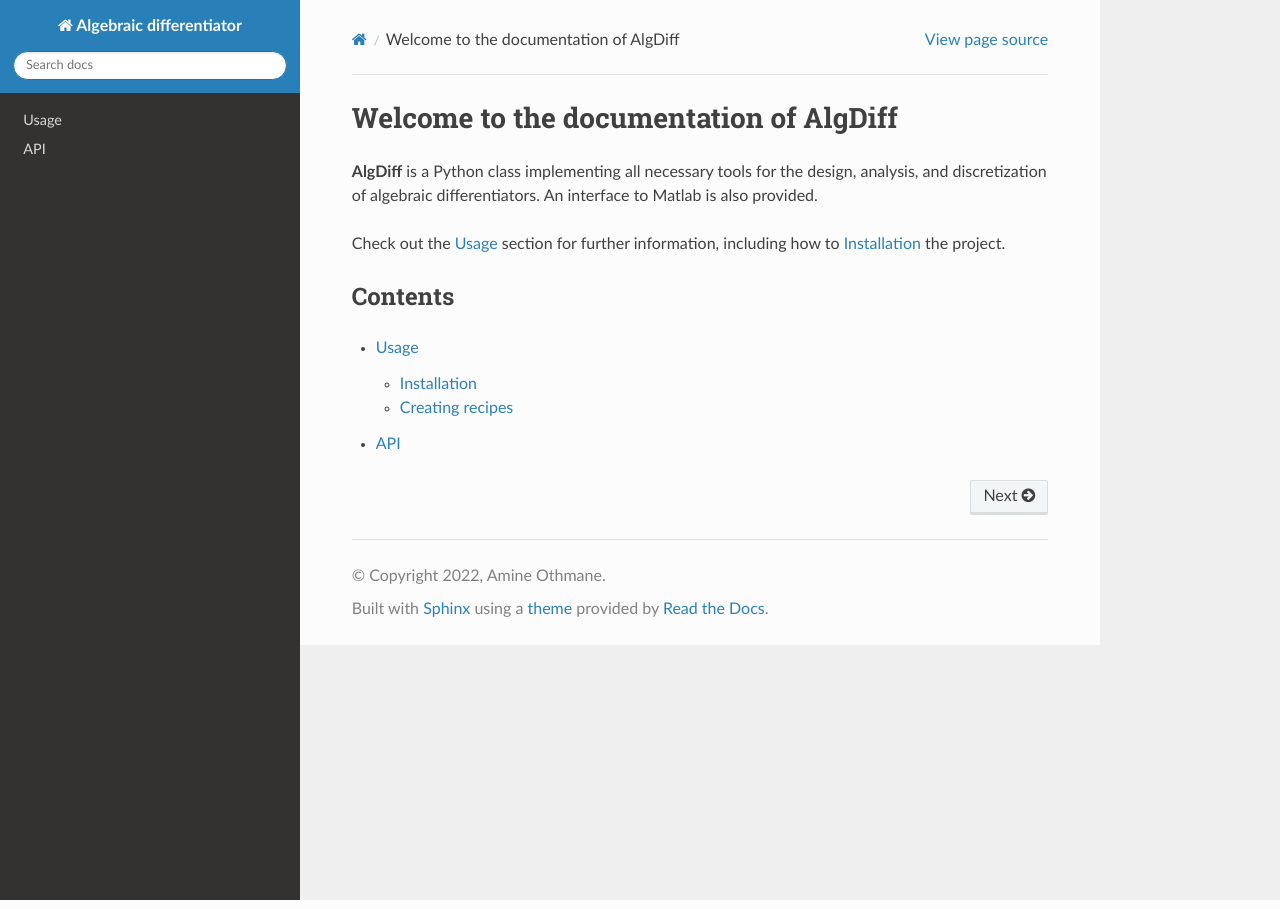
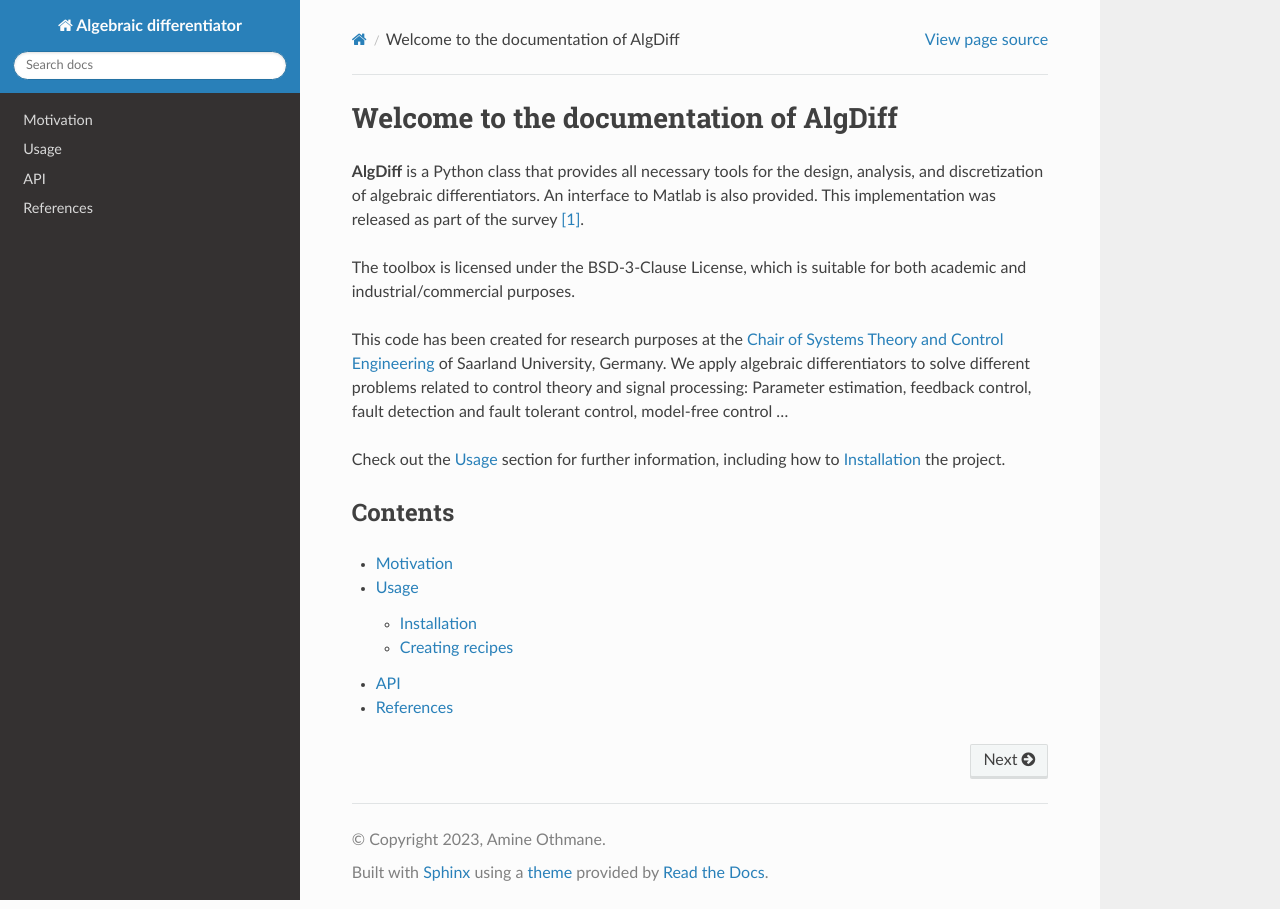
Before and after one commit to aothmane-control/Algebraic-differentiators, a Sphinx documentation site: the page built from docs/source/index.rst, in a window 1280 px wide. Built offline with Sphinx 7.4.7 and the Read the Docs theme 2.0.0, drawn with Linux system fonts in a browser that asks for light colours.

Commit message:
Added motivation

```diff
--- a/docs/source/conf.py
+++ b/docs/source/conf.py
@@ -3,7 +3,7 @@
 # -- Project information
 
 project = 'Algebraic differentiator'
-copyright = '2022, Amine Othmane'
+copyright = '2023, Amine Othmane'
 author = 'Amine Othmane'
 
 # The full version, including alpha/beta/rc tags
--- a/docs/source/index.rst
+++ b/docs/source/index.rst
@@ -1,7 +1,21 @@
 Welcome to the documentation of AlgDiff
 ===================================
 
-**AlgDiff** is a Python class implementing all necessary tools for the design, analysis, and discretization of algebraic differentiators. An interface to Matlab is also provided.
+**AlgDiff** is a Python class that provides all necessary tools for the
+design, analysis, and discretization of algebraic differentiators. An
+interface to Matlab is also provided. This implementation was released
+as part of the survey `[1] <#1>`__.
+
+The toolbox is licensed under the BSD-3-Clause License, which is
+suitable for both academic and industrial/commercial purposes.
+
+This code has been created for research purposes at the `Chair of
+Systems Theory and Control
+Engineering <https://www.uni-saarland.de/en/chair/rudolph.html>`__ of
+Saarland University, Germany. We apply algebraic differentiators to
+solve different problems related to control theory and signal
+processing: Parameter estimation, feedback control, fault detection and
+fault tolerant control, model-free control …
 
 Check out the :doc:`usage` section for further information, including
 how to :ref:`installation` the project.
@@ -12,5 +26,7 @@
 
 .. toctree::
 
+   motivation
    usage
    api
+   references
```
Also changed, not shown: docs/source/motivation.rst (added, +18 -0 lines), docs/source/references.rst (added, +24 -0 lines), docs/source/figures.rst (added).
